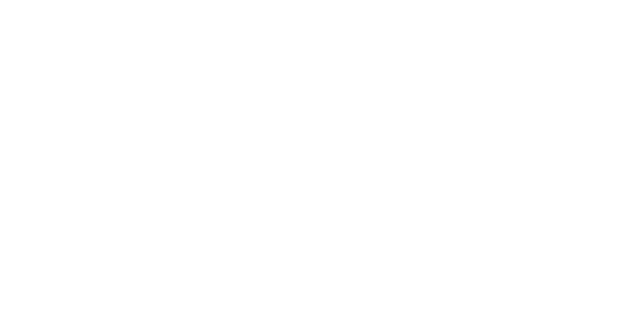
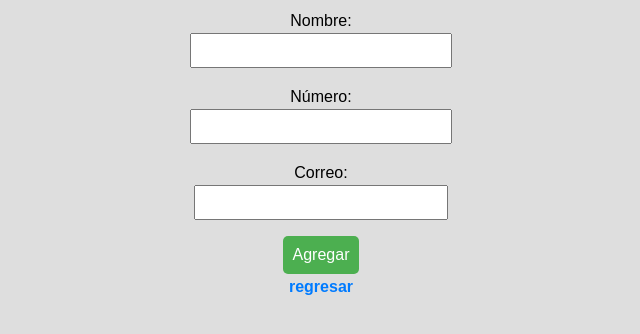
Before and after one commit to dbarton-2019164/Agenda, a plain HTML site: page html/nuevoContacto.html in a window 1280 px wide. Shown: the whole page, without its empty margins (319-959 px from the left). Drawn offline with Linux system fonts and the light colour scheme.

Commit message:
Formulario terminado

```diff
--- /dev/null
+++ b/css/styleNuevoContacto.css
@@ -0,0 +1,67 @@
+body {
+    text-align: center;
+    line-height: 25px;
+    background-color: #dedede;
+    font-family: Arial, Helvetica, sans-serif;
+}
+
+.contenedor {
+    max-width: 400px;
+    margin: 50px auto;
+    padding: 20px;
+    background-color: #fff;
+    border-radius: 10px;
+    box-shadow: 0 0 10px rgba(0, 0, 0, 0.1);
+}
+
+
+form {
+    display: flex;
+    flex-direction: column;
+    align-items: center;
+}
+
+label {
+    margin-bottom: 8px;
+}
+
+input {
+    padding: 8px;
+    margin-bottom: 16px;
+    width: 100%;
+    box-sizing: border-box;
+}
+
+button {
+    padding: 10px;
+    background-color: #4caf50;
+    color: #fff;
+    border: none;
+    border-radius: 5px;
+    cursor: pointer;
+    font-size: 16px;
+}
+
+button:hover {
+    background-color: #45a049;
+}
+
+
+a {
+    color: #007bff;
+    text-decoration: none;
+    font-weight: bold;
+  }
+
+  a:hover {
+    color: #0056b3;
+  }
+
+
+
+
+@media screen and (max-width: 600px) {
+    li {
+        width: 100%;
+    }
+}
--- a/html/nuevoContacto.html
+++ b/html/nuevoContacto.html
@@ -1,11 +1,34 @@
 <!DOCTYPE html>
 <html lang="en">
+
 <head>
     <meta charset="UTF-8">
     <meta name="viewport" content="width=device-width, initial-scale=1.0">
     <title>Nuevo contacto</title>
+    <link rel="stylesheet" href="../css/styleNuevoContacto.css">
 </head>
+
 <body>
+    <div id="contenedor">
+        <form action="#" method="post">
+            <div>
+                <label for="NombreContacto">Nombre:</label>
+                <input id="NombreContacto" required type="text">
+            </div>
+            <div>
+                <label for="num">Número:</label>
+                <input id="num" required type="tel">
+            </div>
+            <div>
+                <label for="correoContacto">Correo:</label>
+                <input id="correoContacto" required type="email">
+            </div>
+            <button type="button">Agregar</button>
+        </form>
 
+
+        <a href="./contactos.html">regresar</a>
+    </div>
 </body>
+
 </html>
```
Also changed, not shown: html/contactos.html (+2 -1 lines), js/scriptContacto.js (+12 -0 lines).
